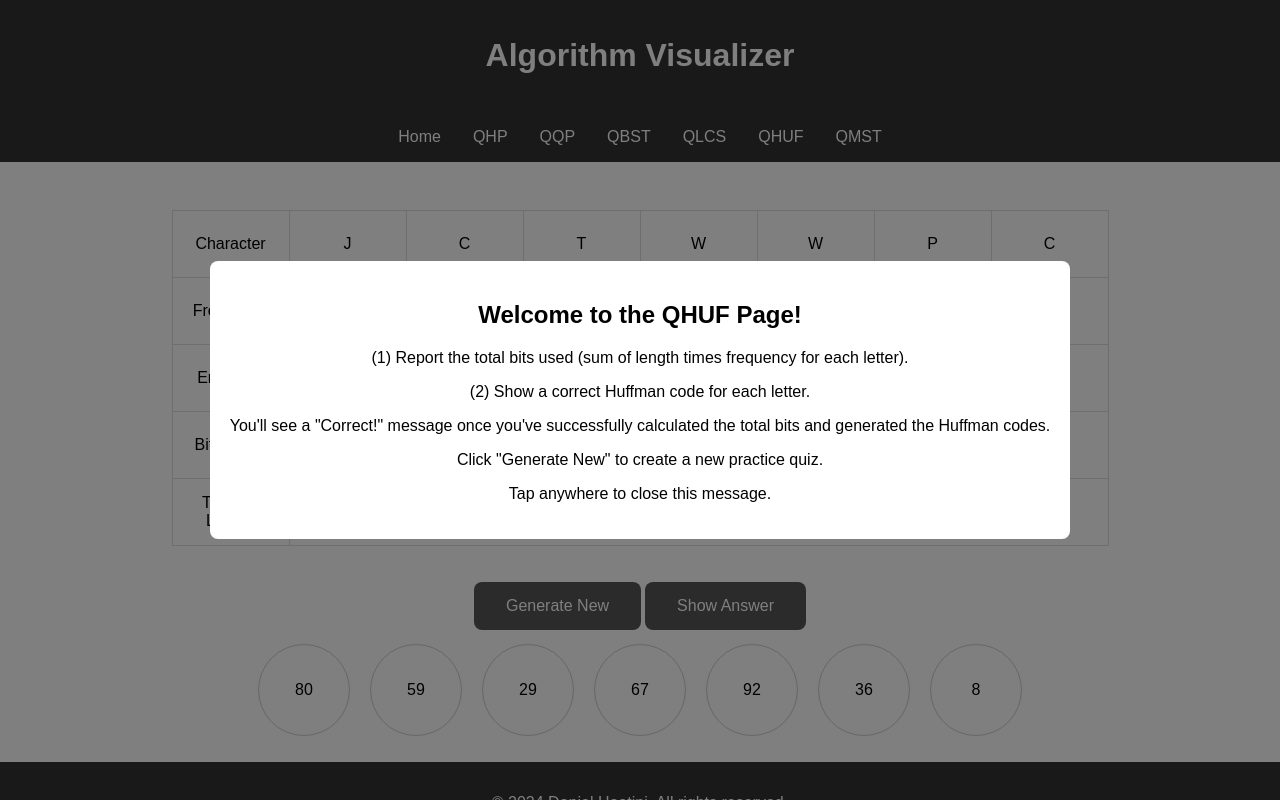
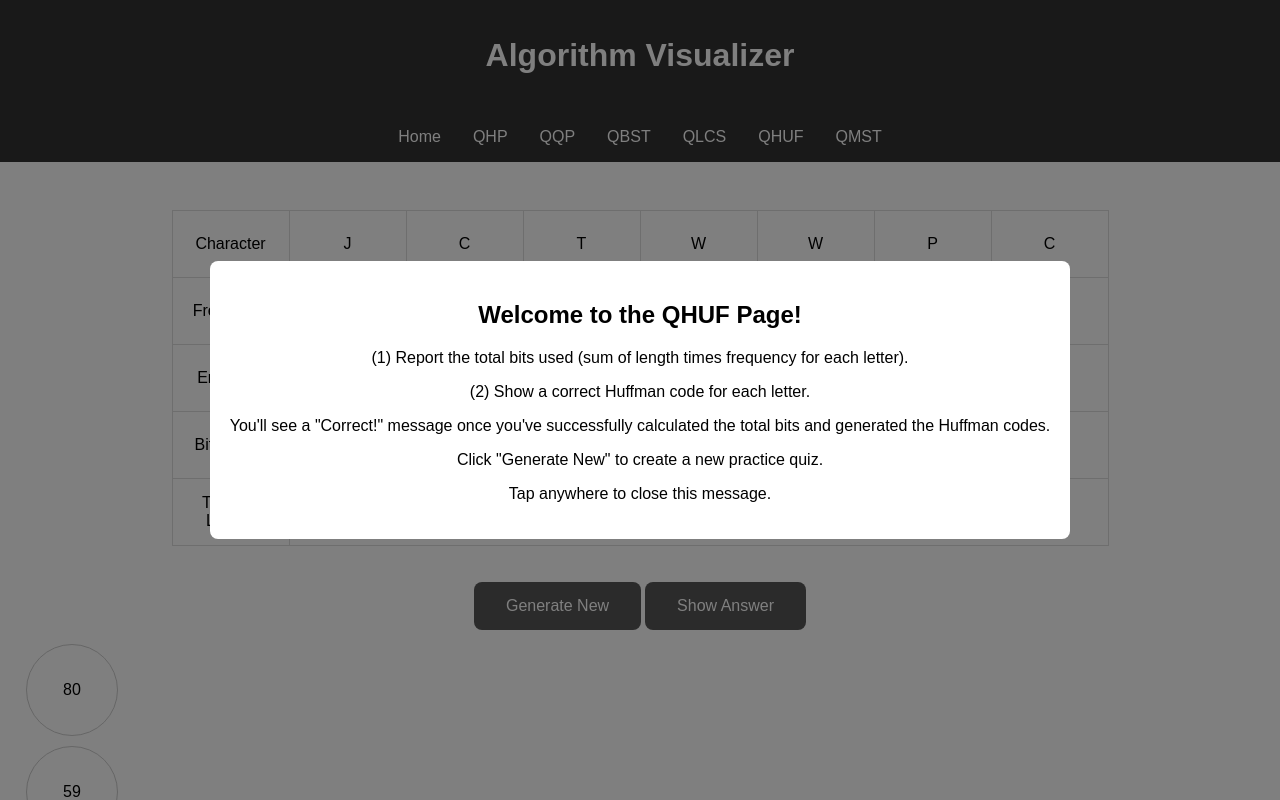
Before and after one commit to DanielH987/algorithm-visualizer, a React (Create React App) app: page /qhuf in a window 1280 px wide. Shown: the top 800 px of the page. Built offline with nearby package versions, Linux system fonts and the light colour scheme.

Commit message:
refactor: Improve HuffmanTree component layout and styling

```diff
--- a/src/components/Huffman/HuffmanTree.css
+++ b/src/components/Huffman/HuffmanTree.css
@@ -1,9 +1,18 @@
 .huffman-tree {
-    display: flex;
-    flex-direction: row;
-    align-items: center;
-    justify-content: center;
+    display: table;
     width: 100%;
+    table-layout: fixed;
+    text-align: center;
+}
+
+.huffman-tree-row {
+    display: table-row;
+}
+
+.huffman-tree-cell {
+    display: table-cell;
+    vertical-align: middle;
+    padding: 10px;
 }
 
 .node {
```
